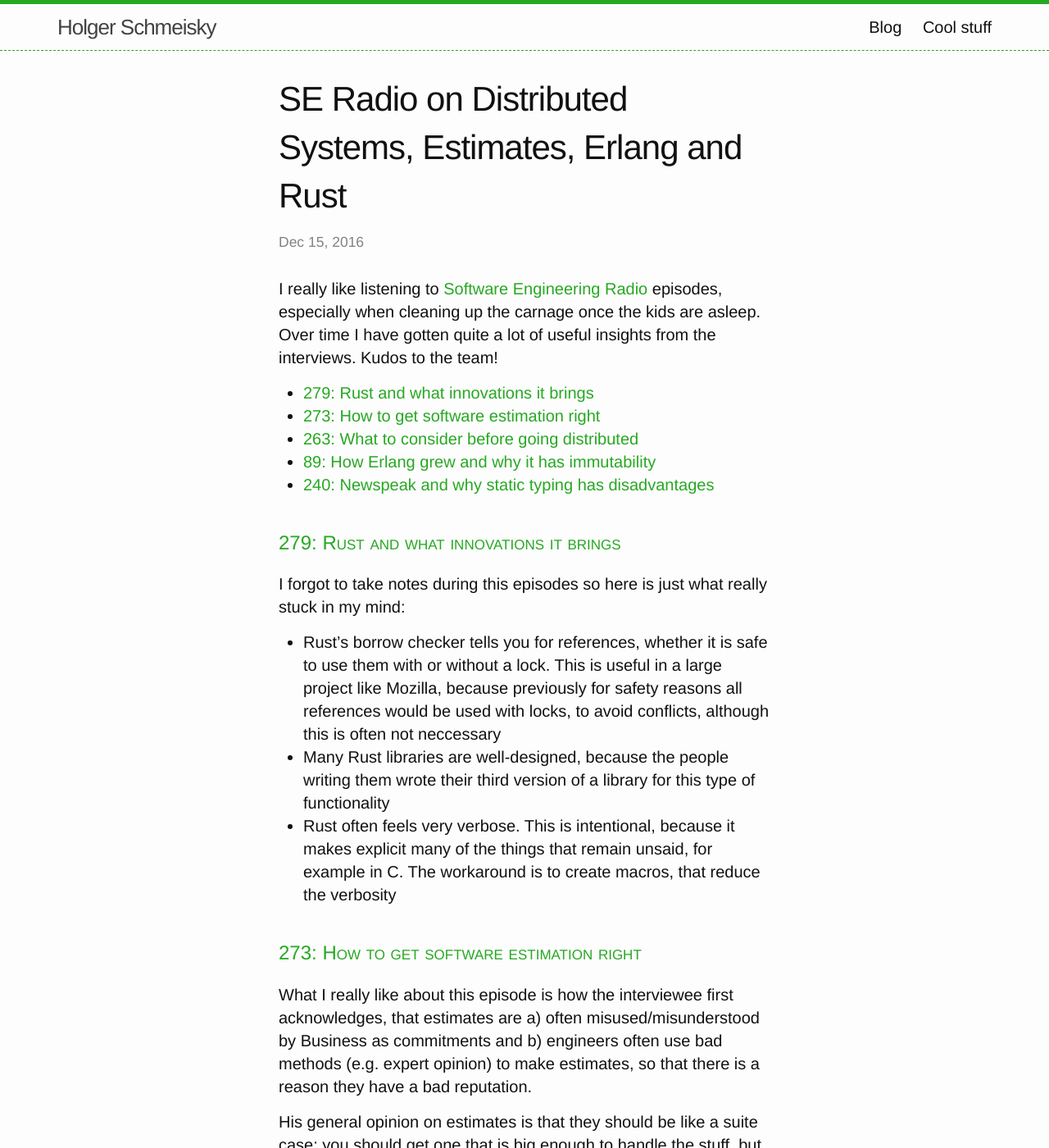
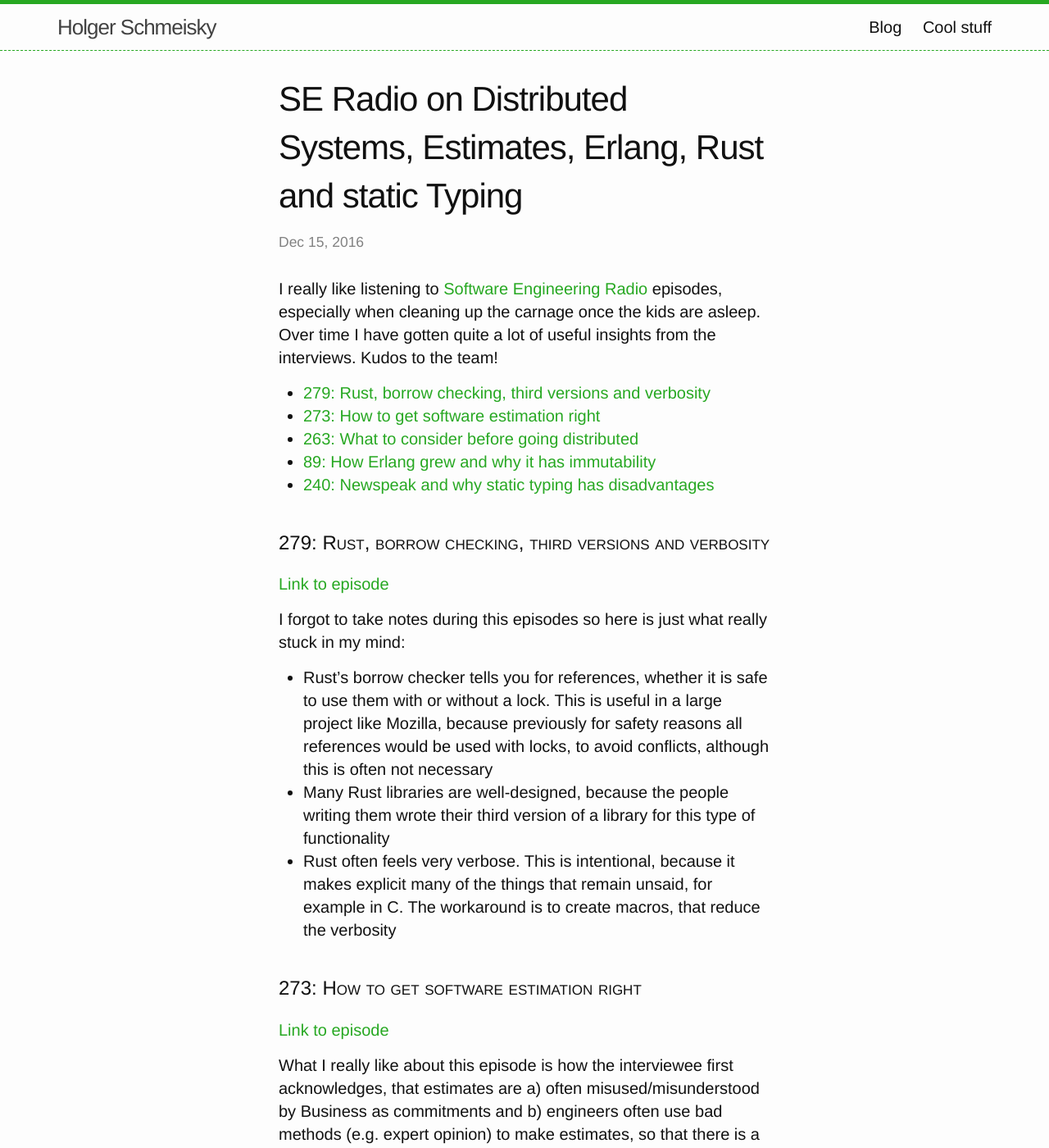
Before and after one commit to holsky/schmeisky.com, a Jekyll site: the page built from _posts/2016-12-15-SE-Radio1.md, in a window 1280 px wide and 1400 px high. Shown: the whole window at 82% size. Built offline with Jekyll 4.4.1, drawn with Linux system fonts in a browser that asks for light colours; nearby versions of some CDN libraries; some of the changed text lies outside the part shown.

Commit message:
fix links in SE radio1

```diff
--- a/_posts/2016-12-15-SE-Radio1.md
+++ b/_posts/2016-12-15-SE-Radio1.md
@@ -1,6 +1,6 @@
 ---
 layout: post
-title:  SE Radio on Distributed Systems, Estimates, Erlang and Rust
+title:  SE Radio on Distributed Systems, Estimates, Erlang, Rust and static Typing
 date:   2016-12-15
 categories: engineering
 ---
@@ -10,15 +10,18 @@
 * TOC
 {:toc}
 
-## [279: Rust and what innovations it brings](http://www.se-radio.net/2017/01/se-radio-episode-279-florian-gilcher-on-rust/)
+## 279: Rust, borrow checking, third versions and verbosity
+[Link to episode](http://www.se-radio.net/2017/01/se-radio-episode-279-florian-gilcher-on-rust/)
+
 
 I forgot to take notes during this episodes so here is just what really stuck in my mind:
 
-  * Rust's borrow checker tells you for references, whether it is safe to use them with or without a lock. This is useful in a large project like Mozilla, because previously for safety reasons all references would be used with locks, to avoid conflicts, although this is often not neccessary
+  * Rust's borrow checker tells you for references, whether it is safe to use them with or without a lock. This is useful in a large project like Mozilla, because previously for safety reasons all references would be used with locks, to avoid conflicts, although this is often not necessary
   * Many Rust libraries are well-designed, because the people writing them wrote their third version of a library for this type of functionality
   * Rust often feels very verbose. This is intentional, because it makes explicit many of the things that remain unsaid, for example in C. The workaround is to create macros, that reduce the verbosity
 
-## [273: How to get software estimation right](http://www.se-radio.net/2016/11/se-radio-episode-273-steve-mcconnell-on-software-estimation/)
+## 273: How to get software estimation right
+[Link to episode](http://www.se-radio.net/2016/11/se-radio-episode-273-steve-mcconnell-on-software-estimation/)
 
 What I really like about this episode is how the interviewee first acknowledges, that estimates are a) often misused/misunderstood by Business as commitments and b) engineers often use bad methods (e.g. expert opinion) to make estimates, so that there is a reason they have a bad reputation.
 
@@ -35,7 +38,8 @@
   * One of the advantages of story points is that they scale with actual velocity - once velocity increases, you do not have to update all your estimates
   * Planning Poker is an instance of something called Structured Group decision activities - planning poker
 
-## [263: What to consider before going distributed](http://www.se-radio.net/2016/07/se-radio-episode-263-camille-fournier-on-real-world-distributed-systems/)
+## 263: What to consider before going distributed
+[Link to episode](http://www.se-radio.net/2016/07/se-radio-episode-263-camille-fournier-on-real-world-distributed-systems/)
 
 I really like how Camille Fournier starts the episode with the classic definition of a Distributed System, that is even more true in the age of cloud providers: *Your Machine does not work because some Computer you did Not know about failed*.
 
@@ -45,7 +49,8 @@
   * If you decide to build a DS think about which the Level of consistency every Level of Data requires. Then decide what software to use (e.g.Mongo for Data that can be reconstructed)
   * There are two real reasons for building a DS: Scalability and fault tolerance. Unfortunately the two work against each other
 
-## [89: How Erlang grew and why it has immutability](http://www.se-radio.net/2008/03/episode-89-joe-armstrong-on-erlang/)
+## 89: How Erlang grew and why it has immutability
+[Link to episode](http://www.se-radio.net/2008/03/episode-89-joe-armstrong-on-erlang/)
 
 Before listening to this episode I always thought Joe Armstrong would be some very academic and thoughtful guy who takes everything he says very serious, because Erlang is a language with such a strong "real engineers don't mess around" attitude. After the episode I realized Joe Armstrong is a fun guy who developed Erlang mostly by playing around with some concepts and really enjoys his work and talking about it.
 
@@ -60,7 +65,8 @@
   * Although presentations of Erlang usually start along the lines of "these are the requirements for a fault-tolerant, concurrent language", this was not the way the language was designed or rather how it grew. Instead, Joe Armstrong experienced with different approaches in different languages to implementing a concurrency problem and Erlang grew out of his experiments with Prolog. Joe's boss used to say "Erlang is whatever Joe defines it to be today".
 
 
-## [240: Newspeak and why static typing has disadvantages](http://www.se-radio.net/2009/07/episode-140-newspeak-and-pluggable-types-with-gilad-bracha/)
+## 240: Newspeak and why static typing has disadvantages
+[Link to episode](http://www.se-radio.net/2009/07/episode-140-newspeak-and-pluggable-types-with-gilad-bracha/)
 
 I did not find the language particularly interesting, because it seemed really far from being usable for real applications. However it brings quite a few interesting ideas to the table:
 
```
Also changed, not shown: other parts of _posts/2016-12-15-SE-Radio1.md (+1 -1 lines).
